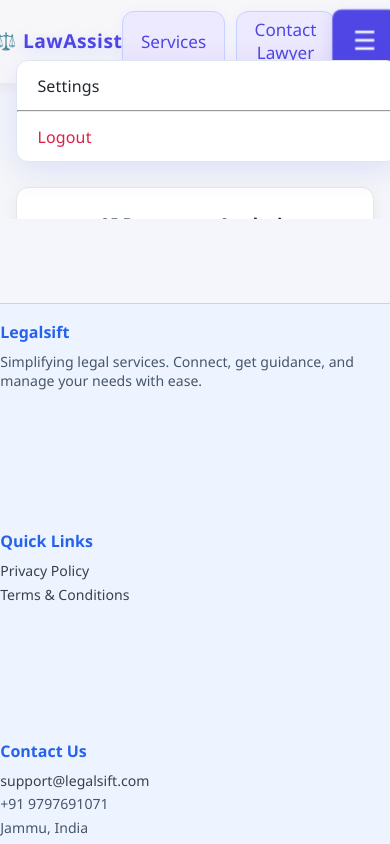
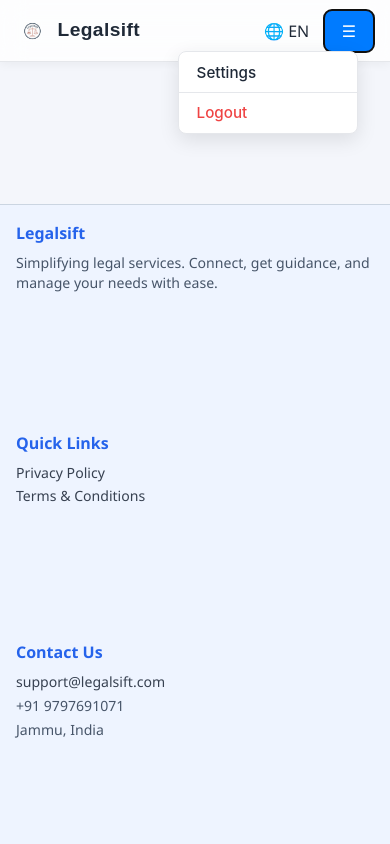
Before and after one commit to Aniket-Manhas/LegalSift, a React (Vite) app in the folder User Frontend/: page /dashboard in a window 390 px wide. Both pictures are taken after a click on the button "Toggle Menu". Shown: the top 844 px of the page. Built offline with nearby package versions, Linux system fonts and the light colour scheme.

Commit message:
fixed the header

```diff
--- a/User Frontend/package.json
+++ b/User Frontend/package.json
@@ -10,9 +10,11 @@
     "preview": "vite preview"
   },
   "dependencies": {
+    "i18next": "^25.5.2",
     "lucide-react": "^0.544.0",
     "react": "^19.1.1",
     "react-dom": "^19.1.1",
+    "react-i18next": "^15.7.3",
     "react-icons": "^5.5.0",
     "react-router-dom": "^7.9.1"
   },
--- a/User Frontend/src/components/header.jsx
+++ b/User Frontend/src/components/header.jsx
@@ -1,81 +1,97 @@
 import React, { useState, useRef, useEffect } from "react";
 import { useNavigate } from "react-router-dom";
 import "../styles/header.css";
+import GenAILogo from "../assets/GENAI logo.png";
 
 export default function Header() {
   const [open, setOpen] = useState(false);
   const dropdownRef = useRef(null);
   const navigate = useNavigate();
+  const [language, setLanguage] = useState("en");
 
   // Close dropdown when clicking outside
   useEffect(() => {
-    function handleClickOutside(event) {
+    const handleClickOutside = (event) => {
       if (dropdownRef.current && !dropdownRef.current.contains(event.target)) {
         setOpen(false);
       }
-    }
+    };
     if (open) {
       document.addEventListener("mousedown", handleClickOutside);
-    } else {
-      document.removeEventListener("mousedown", handleClickOutside);
     }
     return () => {
       document.removeEventListener("mousedown", handleClickOutside);
     };
   }, [open]);
 
-  // Handle logout
-  const handleLogout = () => {
-    // Clear session/auth tokens if required
-    navigate("/login");
+  // Navigate & close dropdown
+  const handleNavigate = (path) => {
+    navigate(path);
+    setOpen(false);
+  };
+
+  // Toggle language
+  const toggleLanguage = () => {
+    setLanguage((prev) => (prev === "en" ? "hi" : "en"));
   };
 
   return (
-    <header className="dashboard-header">
+    <header className="header">
+      <div className="header-container">
         {/* Logo */}
-      <div className="logo" onClick={() => navigate("/dashboard")} style={{ cursor: "pointer" }}>
-        ⚖️ <span>LawAssist</span>
+        <div
+          className="logo-wrapper"
+          onClick={() => handleNavigate("/dashboard")}
+          role="button"
+          tabIndex={0}
+          onKeyPress={(e) => e.key === "Enter" && handleNavigate("/dashboard")}
+        >
+          <img src={GenAILogo} alt="GENAI Logo" className="logo" />
+          <span className="brand-name">Legalsift</span>
         </div>
 
-      {/* Center Navigation */}
-      <nav className="nav-links">
-        <button className="nav-btn" onClick={() => navigate("/services")}>
-          Services
+        {/* Right Buttons */}
+        <div className="header-buttons">
+          {/* Multi-Language Button */}
+          <button
+            className="lang-btn"
+            onClick={toggleLanguage}
+            aria-label="Toggle Language"
+          >
+            🌐 {language.toUpperCase()}
           </button>
-        <button className="nav-btn" onClick={() => navigate("/contactlawyer")}>
-          Contact Lawyer
-        </button>
-      </nav>
 
-      {/* Settings / Hamburger */}
+          {/* Hamburger / Settings Dropdown */}
           <div className="settings" ref={dropdownRef}>
             <button
               className="settings-btn"
               onClick={() => setOpen((prev) => !prev)}
-          aria-haspopup="true"
               aria-expanded={open}
-          aria-label="Menu"
+              aria-controls="dropdown-menu"
+              aria-label="Toggle Menu"
             >
               ☰
             </button>
             {open && (
-          <div className="dropdown" role="menu">
+              <div id="dropdown-menu" className="dropdown" role="menu">
                 <button
                   className="dropdown-item"
-              onClick={() => {
-                navigate("/settings");
-                setOpen(false); // close dropdown after click
-              }}
+                  onClick={() => handleNavigate("/settings")}
                 >
                   Settings
                 </button>
-            <hr />
-            <button className="dropdown-item logout" onClick={handleLogout}>
+                <hr className="dropdown-divider" />
+                <button
+                  className="dropdown-item logout"
+                  onClick={() => handleNavigate("/login")}
+                >
                   Logout
                 </button>
               </div>
             )}
           </div>
+        </div>
+      </div>
     </header>
   );
 }
--- a/User Frontend/src/styles/dashboard.css
+++ b/User Frontend/src/styles/dashboard.css
@@ -19,10 +19,10 @@ body {
 .dashboard-layout {
   display: flex;
   flex: 1;
-  margin-top: 70px; /* space for fixed header */
-  margin-bottom: 60px; /* space for footer */
-  padding: 2rem;
-  background: #f4f6f9;
+  margin-top: 130px; /* space for fixed header */
+  margin-bottom: 50px; /* space for footer */
+
+  background: #fdfdfd;
   overflow-y: auto;
 }
 
--- a/User Frontend/src/styles/header.css
+++ b/User Frontend/src/styles/header.css
@@ -1,168 +1,160 @@
-/* Header */
-.dashboard-header {
+/* Header Base */
+.header {
+  position: fixed;
+  top: 0;
+  left: 0;
+  right: 0;
+  width: 100%;               /* Full screen width */
+  background-color: #ffffffcc; /* translucent */
+  backdrop-filter: blur(12px);
+  border-bottom: 1px solid #e5e7eb;
+  box-shadow: 0 2px 10px rgba(0, 0, 0, 0.05);
+  z-index: 1000;
+}
+
+/* Flex container */
+.header-container {
+  width: 100%;
+  padding: 0.75rem 2rem;       /* space on both sides */
+  display: flex;
+  justify-content: space-between; /* logo left, menu right */
+  align-items: center;
+}
+
+/* Logo Section */
+.logo-wrapper {
   display: flex;
   align-items: center;
-  justify-content: space-between;
-  background: #f7f7fa; /* Soft modern off-white */
-  padding: 1rem 2.2rem;
-  color: #23272f;
-  box-shadow: 0 2px 16px 0 rgba(60,72,88,0.07);
-  border-bottom: 2px solid #ececf3;
-  min-width: 100vw;
-  position: relative;
-  z-index: 100;
-  backdrop-filter: blur(2px);
+  gap: 0.6rem;
+  cursor: pointer;
 }
 
 .logo {
+  height: 38px; /* small but neat */
+  width: auto;
+  transition: transform 0.3s ease;
+}
+
+.logo-wrapper:hover .logo {
+  transform: scale(1.05);
+}
+
+.brand-name {
+  font-size: 1.45rem;
   font-weight: 700;
-  font-size: 1.35rem;
+  font-family: "Poppins", sans-serif;
+  color: #1f2937;
+  letter-spacing: 0.02em;
+}
+
+/* Right Buttons Container */
+.header-buttons {
   display: flex;
   align-items: center;
-  gap: 10px;
-  color: #4f46e5;
-  letter-spacing: 0.03em;
-  text-shadow: 0 2px 8px #e0e7ff40;
+  gap: 0.5rem; /* space between buttons */
 }
 
-.logo span {
-  font-size: 1.7rem;
-  filter: drop-shadow(0 2px 4px #c7d2fe80);
+/* Multi-language Button */
+.lang-btn {
+  display: flex;
+  align-items: center;
+  gap: 0.3rem;
+  background: none;
+  border: none;
+  font-size: 1rem;
+  cursor: pointer;
+  color: #1f2937;
+  padding: 0.35rem 0.7rem;
+  border-radius: 6px;
+  transition: background 0.2s;
 }
 
-.nav-links {
-  display: flex;
-  gap: 1.3rem;
+.lang-btn:hover {
+  background-color: #f3f4f6;
 }
 
-.nav-btn {
-  background: #ede9fe;
-  border: 1.5px solid #c7d2fe;
-  color: #4f46e5;
-  font-size: 1.07rem;
+/* Settings Button (hamburger) */
+.settings-btn {
+  background: none;
+  border: none;
+  font-size: 1.6rem;
   cursor: pointer;
-  font-weight: 500;
-  padding: 0.38rem 1.1rem;
-  border-radius: 12px;
-  box-shadow: 0 2px 12px 0 rgba(79,70,229,0.07);
-  transition:
-    color 0.18s,
-    background 0.18s,
-    border 0.18s,
-    box-shadow 0.18s,
-    transform 0.13s;
-  backdrop-filter: blur(1.5px);
+  color: #1f2937;
+  padding: 0.35rem 0.7rem;
+  border-radius: 6px;
+  transition: background 0.2s;
 }
 
-.nav-btn:hover,
-.nav-btn:focus {
-  color: #fff;
-  background: #4f46e5;
-  border: 1.5px solid #4f46e5;
-  box-shadow: 0 4px 16px 0 #6366f133;
-  transform: translateY(-2px) scale(1.04);
-  outline: none;
+.settings-btn:hover {
+  background-color: #f3f4f6;
 }
 
-/* Settings / Hamburger */
-.settings-btn {
-  background: #ede9fe;
-  border: 1.5px solid #c7d2fe;
-  color: #4f46e5;
-  font-size: 1.5rem;
-  cursor: pointer;
-  padding: 0.3rem 0.9rem;
-  border-radius: 12px;
-  transition:
-    color 0.18s,
-    background 0.18s,
-    border 0.18s,
-    box-shadow 0.18s,
-    transform 0.13s;
-  box-shadow: 0 2px 12px 0 rgba(79,70,229,0.07);
-  backdrop-filter: blur(1.5px);
-}
-
-.settings-btn:hover,
-.settings-btn:focus {
-  color: #fff;
-  background: #4f46e5;
-  border: 1.5px solid #4f46e5;
-  box-shadow: 0 4px 16px 0 #6366f133;
-  transform: translateY(-2px) scale(1.09);
-  outline: none;
-}
-
+/* Dropdown Menu */
 .dropdown {
   position: absolute;
-  top: 60px;
-  right: 24px;
+  top: 3.2rem;
+  right: 2rem;
   background: #fff;
-  border: 1.5px solid #e0e7ef;
-  border-radius: 12px;
-  box-shadow: 0 8px 32px rgba(79,70,229,0.13);
-  width: 200px;
-  z-index: 10;
-  animation: fadeIn 0.18s;
-  overflow: hidden;
+  border: 1px solid #e5e7eb;
+  border-radius: 0.5rem;
+  box-shadow: 0 6px 20px rgba(0, 0, 0, 0.1);
+  animation: fadeIn 0.2s ease-in-out;
+  min-width: 180px;
+  z-index: 1001;
 }
 
 @keyframes fadeIn {
-  from { opacity: 0; transform: translateY(-10px);}
-  to { opacity: 1; transform: translateY(0);}
+  from { opacity: 0; transform: translateY(-8px); }
+  to { opacity: 1; transform: translateY(0); }
 }
 
 .dropdown-item {
   width: 100%;
-  padding: 0.85rem 1.3rem;
   text-align: left;
+  padding: 0.65rem 1.1rem;
+  font-size: 0.95rem;
+  font-family: "Inter", sans-serif;
+  color: #1f2937;
   background: none;
   border: none;
   cursor: pointer;
-  font-size: 1rem;
-  color: #23272f;
-  border-radius: 0;
-  transition: background 0.18s, color 0.18s, padding-left 0.18s;
-  letter-spacing: 0.01em;
+  transition: background 0.2s;
 }
 
-.dropdown-item:hover,
-.dropdown-item:focus {
-  background: #ede9fe;
-  color: #4f46e5;
-  padding-left: 1.7rem;
-  outline: none;
+.dropdown-item:hover {
+  background-color: #f3f4f6;
 }
 
 .logout {
-  color: #e11d48;
+  color: #ef4444;
 }
 
-.logout:hover,
-.logout:focus {
-  background: #fef2f2;
-  color: #b91c1c;
+.dropdown-divider {
+  margin: 0;
+  border: none;
+  border-top: 1px solid #e5e7eb;
 }
 
 /* Responsive */
-@media (max-width: 700px) {
-  .dashboard-header {
-    padding: 0.7rem 0.7rem;
-    font-size: 0.97rem;
+@media (max-width: 768px) {
+  .header-container {
+    padding: 0.6rem 1rem;
   }
-  .logo {
-    font-size: 1.05rem;
-    gap: 6px;
-  }
-  .logo span {
+
+  .brand-name {
     font-size: 1.2rem;
   }
-  .nav-links {
-    gap: 0.7rem;
+
+  .logo {
+    height: 32px;
   }
-  .dropdown {
-    right: 8px;
-    width: 98vw;
-    min-width: 160px;
+
+  .header-buttons {
+    gap: 0.4rem;
+  }
+
+  .lang-btn, .settings-btn {
+    padding: 0.3rem 0.5rem;
+    font-size: 1rem;
   }
 }
```
Also changed, not shown: User Frontend/src/assets/GenAI logo.png (added), 1 other file (tests, documents, lock files or other folders). Lines whose indentation alone changed are shown as unchanged.
